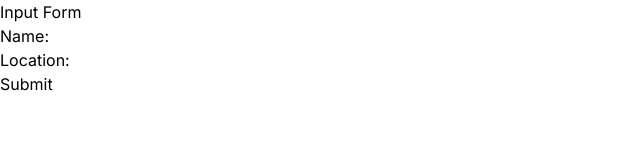
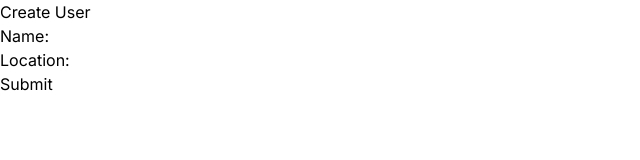
Before and after one commit to abulcantcode/Bemway, a Next.js app: page / in a window 1280 px wide. Shown: the top 160 px of the page, without its empty margins (0-640 px from the left). Built offline with nearby package versions, Linux system fonts and the light colour scheme.

Commit message:
optimise

```diff
--- a/app/page.tsx
+++ b/app/page.tsx
@@ -1,8 +1,8 @@
-import InputForm from "../components/InputForm";
+import InputForm from "../components/CreateUserForm";
 
 export default function Home() {
   return (
-    <main className='flex min-h-screen flex-col bg-white dark:bg-black'>
+    <main className="flex min-h-screen flex-col bg-white dark:bg-black">
       <InputForm />
     </main>
   );
--- a/components/InputForm.tsx
+++ b/components/CreateUserForm.tsx
@@ -41,8 +41,8 @@ const InputForm = () => {
   };
 
   return (
-    <section>
-      <h2>Input Form</h2>
+    <div className="">
+      <h2>Create User</h2>
 
       <form onSubmit={handleSubmit}>
         <label>
@@ -73,7 +73,7 @@ const InputForm = () => {
 
         <button type="submit">Submit</button>
       </form>
-    </section>
+    </div>
   );
 };
 
```
Also changed, not shown: 1 other file (tests, documents, lock files or other folders).
